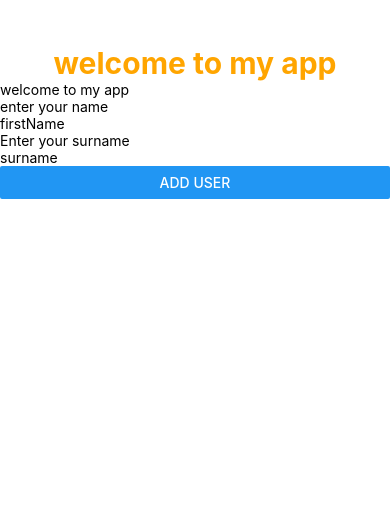
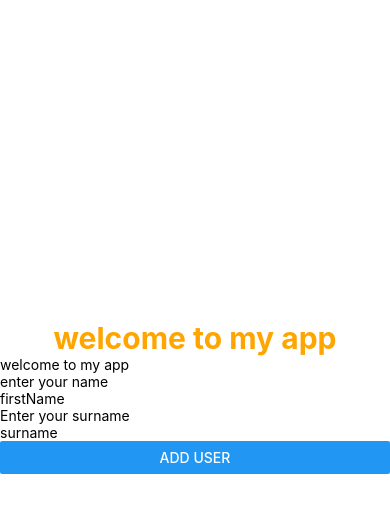
Before and after one commit to mattybraes/vstudio_first_app, a React Native app in the folder firstApp/: screen / in a window 390 px wide. Shown: the top 512 px of the page. Built offline with nearby package versions, Linux system fonts and the light colour scheme.

Commit message:
added parameters for images

```diff
--- a/firstApp/App.tsx
+++ b/firstApp/App.tsx
@@ -8,6 +8,7 @@ export default function App() {
 
 
       <Image source={require('./images/norbit.jpeg')}/>
+      <image style={styles.mainImage}/>
 
   <Text style={styles.welcomeText}>welcome to my app</Text>
 
@@ -36,6 +37,13 @@ enterTxt:{
 
 userInputText: {
   borderBottomWidth: 1
+},
+
+mainImage: {
+  height: 250,
+  width: 200,
+  paddingTop: 25,
+  alignItems: 'center'
 }
 
 
```
